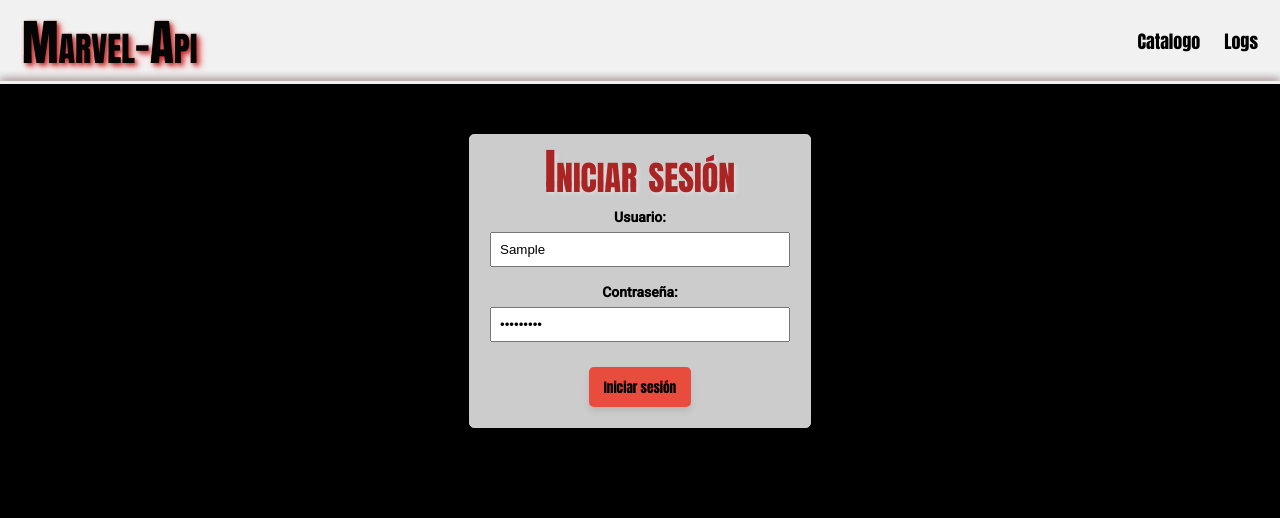
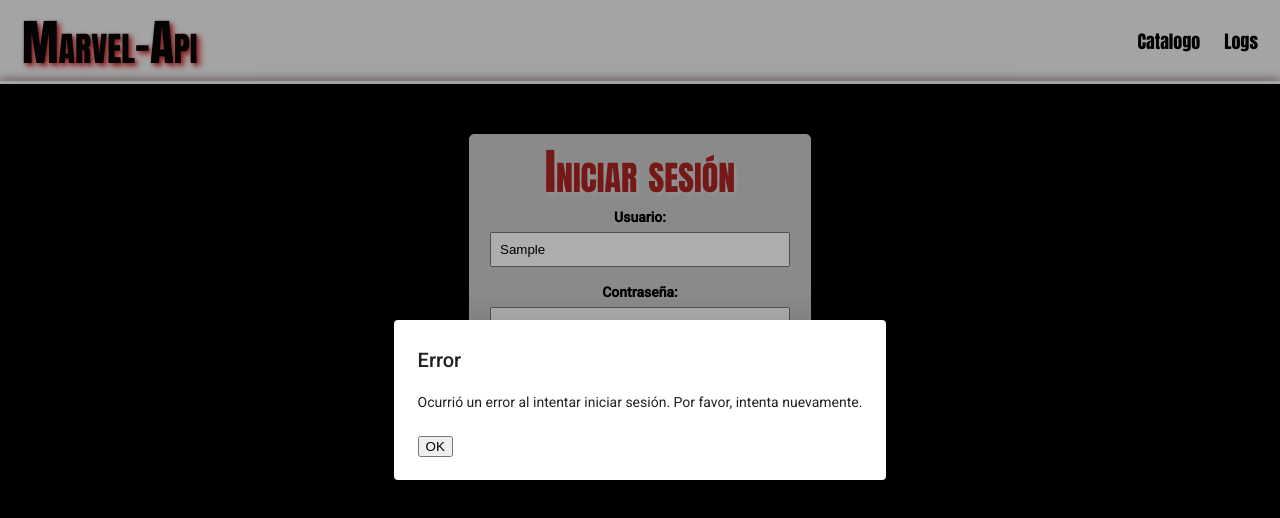
Before and after one commit to crhistianramos/marvel-api-front, an Angular app: page /login in a window 1280 px wide. Both pictures are taken after typing "Sample", "Sample123" into the empty fields and a click on the button "Iniciar sesión". Shown: the top 518 px of the page. Built offline with nearby package versions, Linux system fonts and the light colour scheme; no server answers.

Commit message:
Se adiciona manejo de mensaje de error al autenticarse mal

```diff
--- a/src/app/app.module.ts
+++ b/src/app/app.module.ts
@@ -17,6 +17,7 @@
 import { LoginComponent } from './components/login/login.component';
 import { ReactiveFormsModule } from '@angular/forms';
 import { MatTableModule } from '@angular/material/table';
+import { ErrorDialogComponent } from './error-dialog/error-dialog.component';
 
 @NgModule({
   declarations: [
@@ -29,6 +30,7 @@
     PopupComponent,
     LogbookComponent,
     LoginComponent,
+    ErrorDialogComponent,
   ],
   imports: [
     BrowserModule,
--- a/src/app/components/login/login.component.ts
+++ b/src/app/components/login/login.component.ts
@@ -3,6 +3,8 @@
 import { FormBuilder, FormGroup, Validators } from '@angular/forms';
 import { AuthService } from '../../services/auth.service';
 import { Router } from '@angular/router';
+import { MatDialog } from '@angular/material/dialog';
+import { ErrorDialogComponent } from '../../error-dialog/error-dialog.component';
 
 @Component({
   selector: 'app-login',
@@ -12,7 +14,7 @@
 export class LoginComponent {
   loginForm: FormGroup;
 
-  constructor(private formBuilder: FormBuilder, private authService: AuthService, private router: Router) {
+  constructor(private formBuilder: FormBuilder, private authService: AuthService, private router: Router, private dialog: MatDialog) {
     this.loginForm = this.formBuilder.group({
       username: ['', Validators.required],
       password: ['', Validators.required]
@@ -26,13 +28,25 @@
       response => {
         if (response && response.jwtToken) {
           // Redirige al usuario al logbook después de iniciar sesión
-          console.log('volvio el token'+response.jwtToken)
+          console.log('volvió el token' + response.jwtToken);
           this.router.navigate(['/logs']);
         }
       },
       error => {
         console.error('Error de autenticación', error);
+        this.openErrorDialog('Ocurrió un error al intentar iniciar sesión. Por favor, intenta nuevamente.');
       }
     );
   }
+
+  // Método para abrir el diálogo de error
+  openErrorDialog(errorMessage: string): void {
+    const dialogRef = this.dialog.open(ErrorDialogComponent, {
+      data: { message: errorMessage }
+    });
+
+    dialogRef.afterClosed().subscribe(result => {
+      console.log('El diálogo se cerró', result);
+    });
+  }
 }
--- /dev/null
+++ b/src/app/error-dialog/error-dialog.component.html
@@ -0,0 +1,8 @@
+<!-- error-dialog.component.html -->
+<h2 mat-dialog-title>Error</h2>
+<mat-dialog-content>
+  {{ data.message }}
+</mat-dialog-content>
+<mat-dialog-actions>
+  <button mat-button mat-dialog-close>OK</button>
+</mat-dialog-actions>
```
Also changed, not shown: src/app/error-dialog/error-dialog.component.ts (added, +12 -0 lines), src/app/error-dialog/error-dialog.component.scss (added), 1 other file (tests, documents, lock files or other folders).
